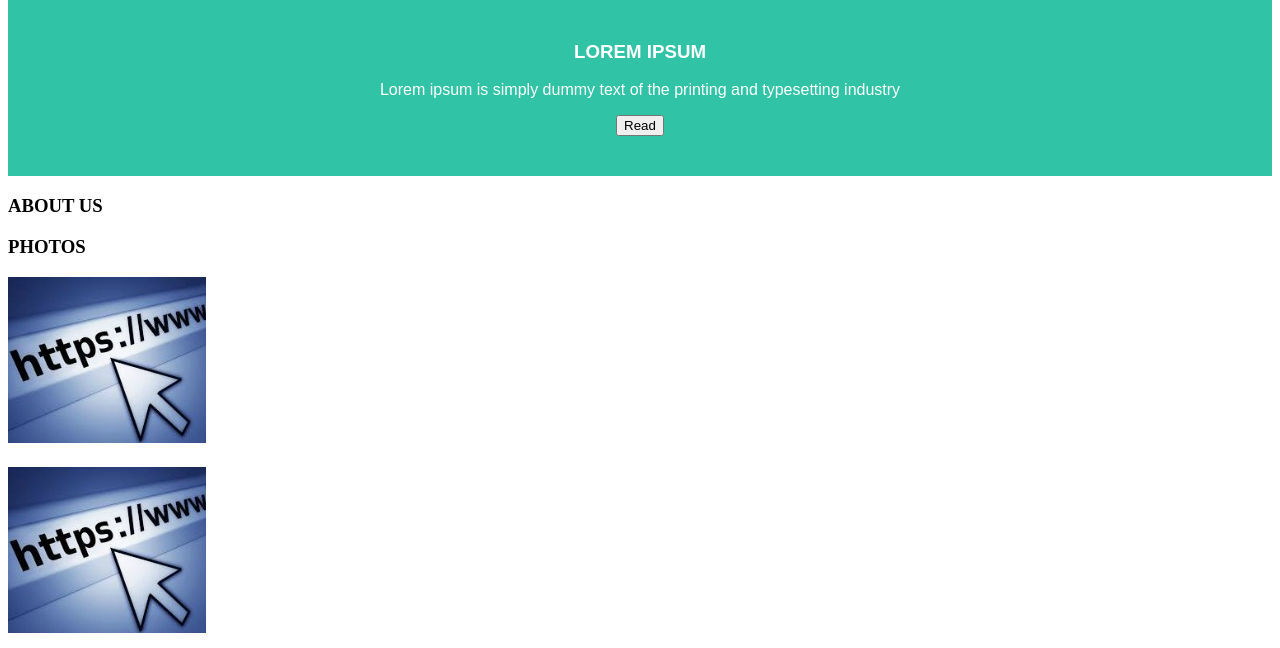
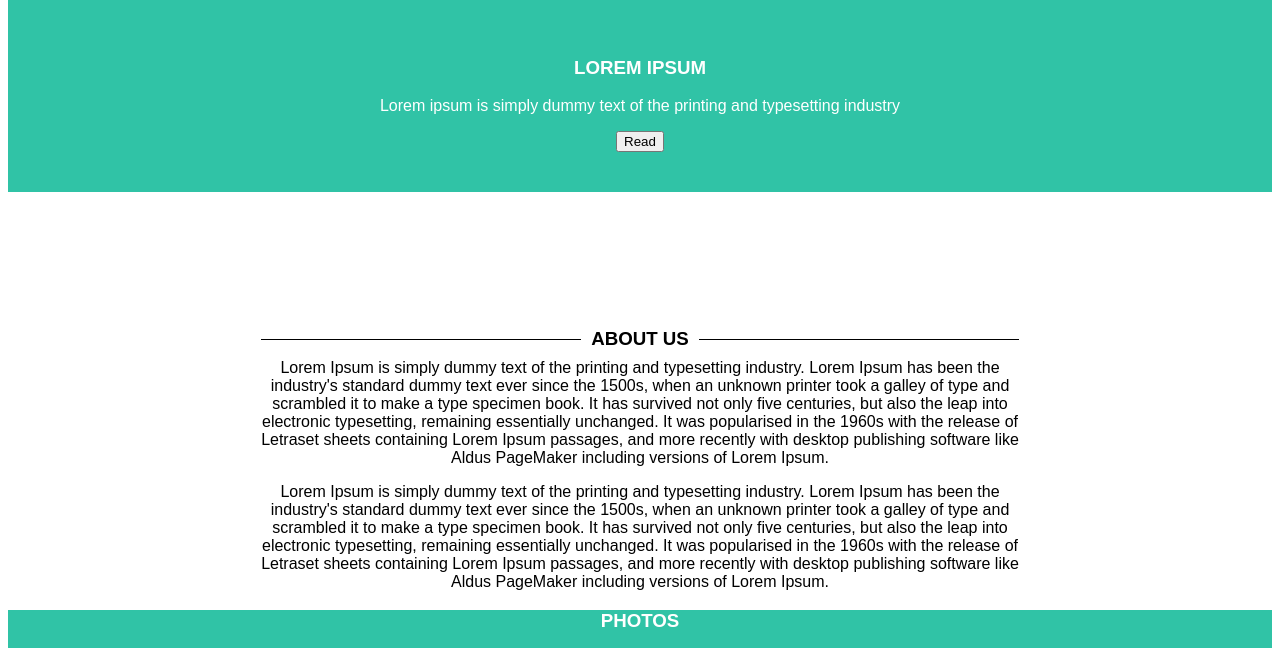
Before and after one commit to anagabrielabarbieru94/UIHomeworkEndava, a plain HTML site: page web/index.html in a window 1280 px wide. Shown: the part 80-728 px from the top of the page. Drawn offline with Linux system fonts and the light colour scheme.

Commit message:
Changed style for About Us article

```diff
--- a/web/index.html
+++ b/web/index.html
@@ -15,8 +15,8 @@
 
 		<section>
 
-			<article>
-
+			<article id="blank">
+				<p> </p>
 			</article>
 			<article id="lorem">
 				<h1> LOREM IPSUM </h1>
@@ -26,11 +26,11 @@
 				<button id="readbutton"> Read </button>
 			</article>
 			<article id="aboutus">
-				<h1> ABOUT US </h1>
+				<h1 id="about_title"> <span> ABOUT US </span></h1>
 
-				<p> </p>
+				<p> Lorem Ipsum is simply dummy text of the printing and typesetting industry. Lorem Ipsum has been the industry's standard dummy text ever since the 1500s, when an unknown printer took a galley of type and scrambled it to make a type specimen book. It has survived not only five centuries, but also the leap into electronic typesetting, remaining essentially unchanged. It was popularised in the 1960s with the release of Letraset sheets containing Lorem Ipsum passages, and more recently with desktop publishing software like Aldus PageMaker including versions of Lorem Ipsum.</p>
 
-				<p> </p>
+				<p> Lorem Ipsum is simply dummy text of the printing and typesetting industry. Lorem Ipsum has been the industry's standard dummy text ever since the 1500s, when an unknown printer took a galley of type and scrambled it to make a type specimen book. It has survived not only five centuries, but also the leap into electronic typesetting, remaining essentially unchanged. It was popularised in the 1960s with the release of Letraset sheets containing Lorem Ipsum passages, and more recently with desktop publishing software like Aldus PageMaker including versions of Lorem Ipsum.</p>
 			</article>
 			<article id="photos">
 				<h1> PHOTOS </h1>
--- a/web/style.css
+++ b/web/style.css
@@ -1,3 +1,7 @@
+#blank{
+	background: white;
+	height: 15%;
+}
 #lorem{
 	background: #30c3a6;
 	color: white;
@@ -5,6 +9,29 @@
 	text-align: center;
 	padding: 40px;
 
+}
+#aboutus{
+	font-family: 'Source Sans Pro', sans-serif;
+	height: 30%;
+	text-align: center;
+	padding-top: 10%;
+	padding-left: 20%;
+	padding-right: 20%;
+
+}
+#about_title{
+	border-bottom: 1px solid #000;
+	line-height:0.1em;
+}
+#about_title span{
+	background:#fff;
+    padding:0 10px;
+}
+#photos{
+	background: #30c3a6;
+	color: white;
+	font-family: 'Source Sans Pro', sans-serif;
+	text-align: center;
 }
 footer{
 	background: #234a60;
```
